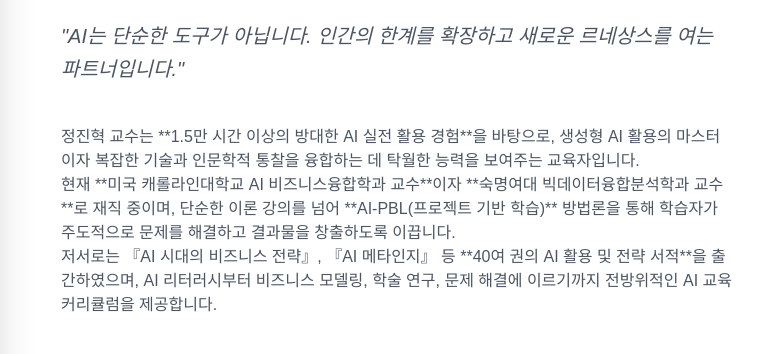
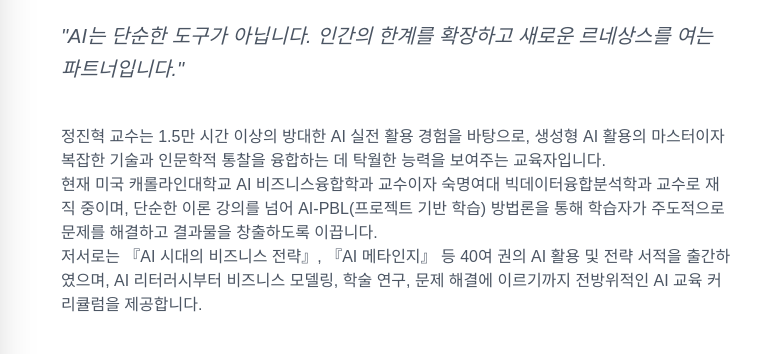
Before and after one commit to aicufarmaster/aicaroline, a plain HTML site: page index.html in a window 1280 px wide. Shown: the part 1000-1354 px from the top of the page, 515-1280 px from the left. Drawn offline with nearby package versions, Linux system fonts and the light colour scheme; a web font is replaced by a local one.

Commit message:
Update index.html

```diff
--- a/index.html
+++ b/index.html
@@ -179,15 +179,15 @@
 
                     <div class="prose prose-lg text-gray-600 mb-10">
                         <p>
-                            정진혁 교수는 **1.5만 시간 이상의 방대한 AI 실전 활용 경험**을 바탕으로,
+                            정진혁 교수는 1.5만 시간 이상의 방대한 AI 실전 활용 경험을 바탕으로,
                             생성형 AI 활용의 마스터이자 복잡한 기술과 인문학적 통찰을 융합하는 데 탁월한 능력을 보여주는 교육자입니다.
                         </p>
                         <p>
-                            현재 **미국 캐롤라인대학교 AI 비즈니스융합학과 교수**이자 **숙명여대 빅데이터융합분석학과 교수**로 재직 중이며,
-                            단순한 이론 강의를 넘어 **AI-PBL(프로젝트 기반 학습)** 방법론을 통해 학습자가 주도적으로 문제를 해결하고 결과물을 창출하도록 이끕니다.
+                            현재 미국 캐롤라인대학교 AI 비즈니스융합학과 교수이자 숙명여대 빅데이터융합분석학과 교수로 재직 중이며,
+                            단순한 이론 강의를 넘어 AI-PBL(프로젝트 기반 학습) 방법론을 통해 학습자가 주도적으로 문제를 해결하고 결과물을 창출하도록 이끕니다.
                         </p>
                         <p>
-                            저서로는 『AI 시대의 비즈니스 전략』, 『AI 메타인지』 등 **40여 권의 AI 활용 및 전략 서적**을 출간하였으며,
+                            저서로는 『AI 시대의 비즈니스 전략』, 『AI 메타인지』 등 40여 권의 AI 활용 및 전략 서적을 출간하였으며,
                             AI 리터러시부터 비즈니스 모델링, 학술 연구, 문제 해결에 이르기까지 전방위적인 AI 교육 커리큘럼을 제공합니다.
                         </p>
                     </div>
```
